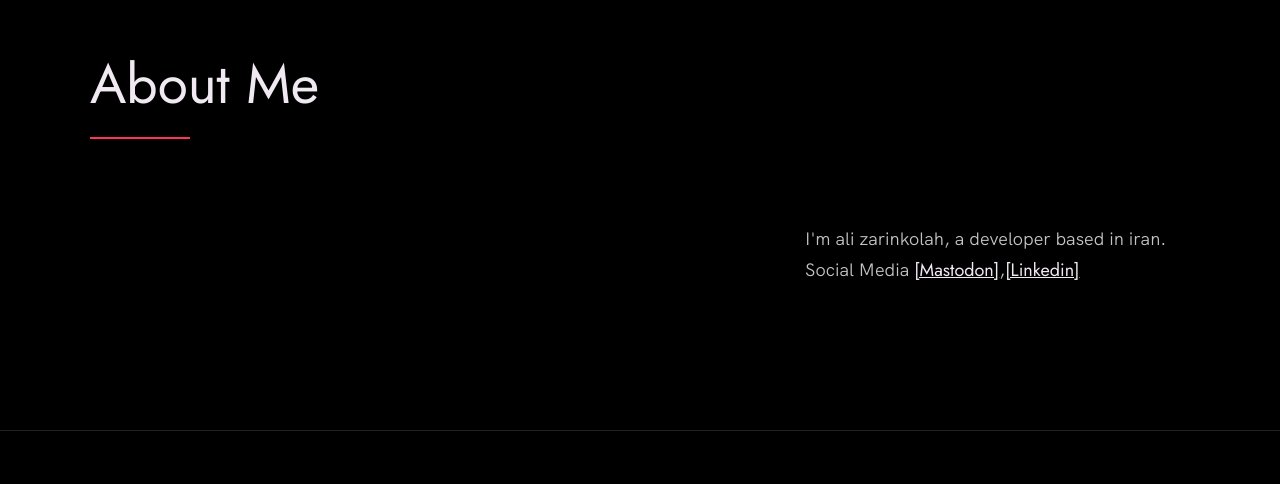
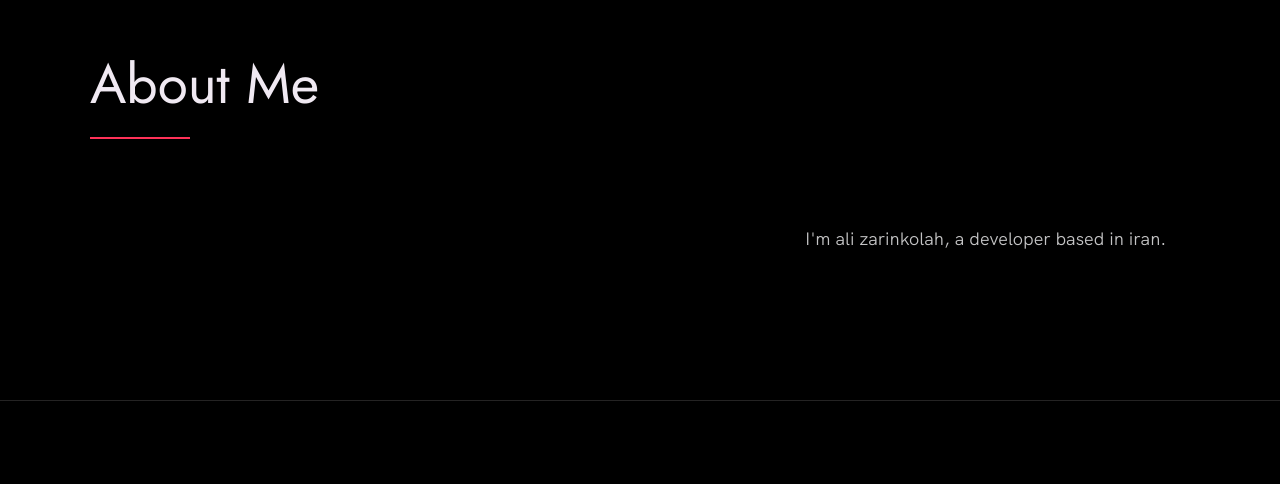
Before and after one commit to zarinkolahali/zarinkolahali.github.io, a plain HTML site: page index.html in a window 1280 px wide. Shown: the part 869-1353 px from the top of the page. Drawn offline with Linux system fonts and the light colour scheme.

Commit message:
Update index.html

```diff
--- a/index.html
+++ b/index.html
@@ -57,7 +57,6 @@
             <!-- Replace the below paragraph with info about yourself -->
             <p>
               I'm ali zarinkolah, a developer based in iran.
-              Social Media <a href="https://mas.to/@zarinkolahali">[Mastodon]</a>,<a href="https://www.linkedin.com/in/zarinkolahali/">[Linkedin]</a>
             </p>
           </div>
 
```
